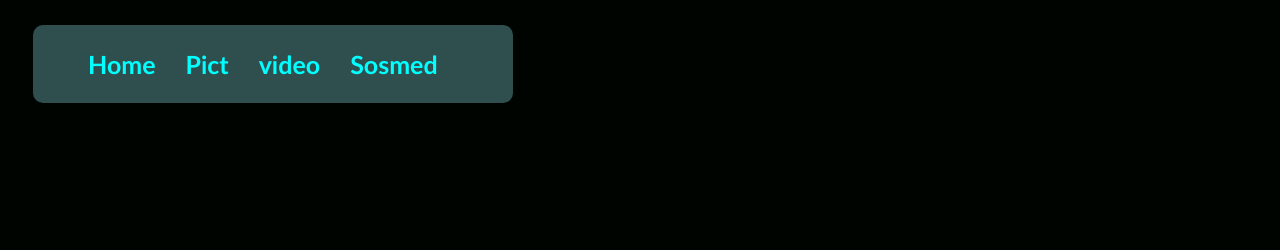
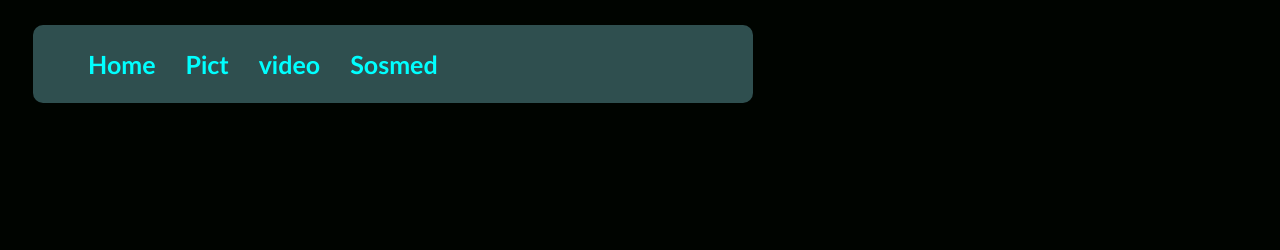
Before and after one commit to WildanRizqi/new-design, a plain HTML site: page index.html in a window 1280 px wide. Shown: the top 250 px of the page. Drawn offline with Linux system fonts and the light colour scheme.

Commit message:
Update style.css

```diff
--- a/style.css
+++ b/style.css
@@ -22,7 +22,7 @@ html {
     color:aqua;
     font-weight: 900;
     background-color:darkslategray;
-    width: 38%;
+    width: 45em;
     border-radius: 10px;
 
 
```
